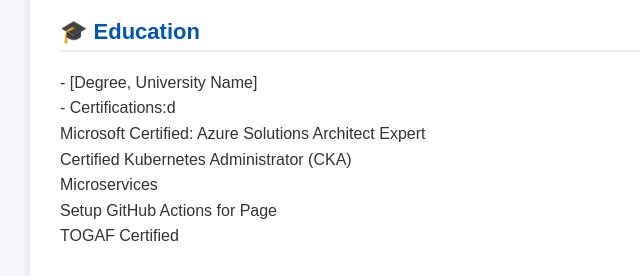
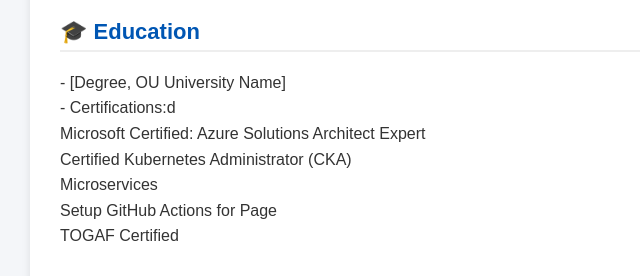
Before and after one commit to vinodkumarjakkanagari/myPage, a plain HTML site: page Index.html in a window 1280 px wide. Shown: the part 891-1167 px from the top of the page, 130-770 px from the left. Drawn offline with Linux system fonts and the light colour scheme.

Commit message:
first page

```diff
--- a/Index.html
+++ b/Index.html
@@ -80,7 +80,7 @@
         </ul>
 
         <h2>🎓 Education</h2>
-        <p>- [Degree, University Name]<br>
+        <p>- [Degree, OU University Name]<br>
         - Certifications:d<br>
         Microsoft Certified: Azure Solutions Architect Expert<br>
         Certified Kubernetes Administrator (CKA)<br>
```
